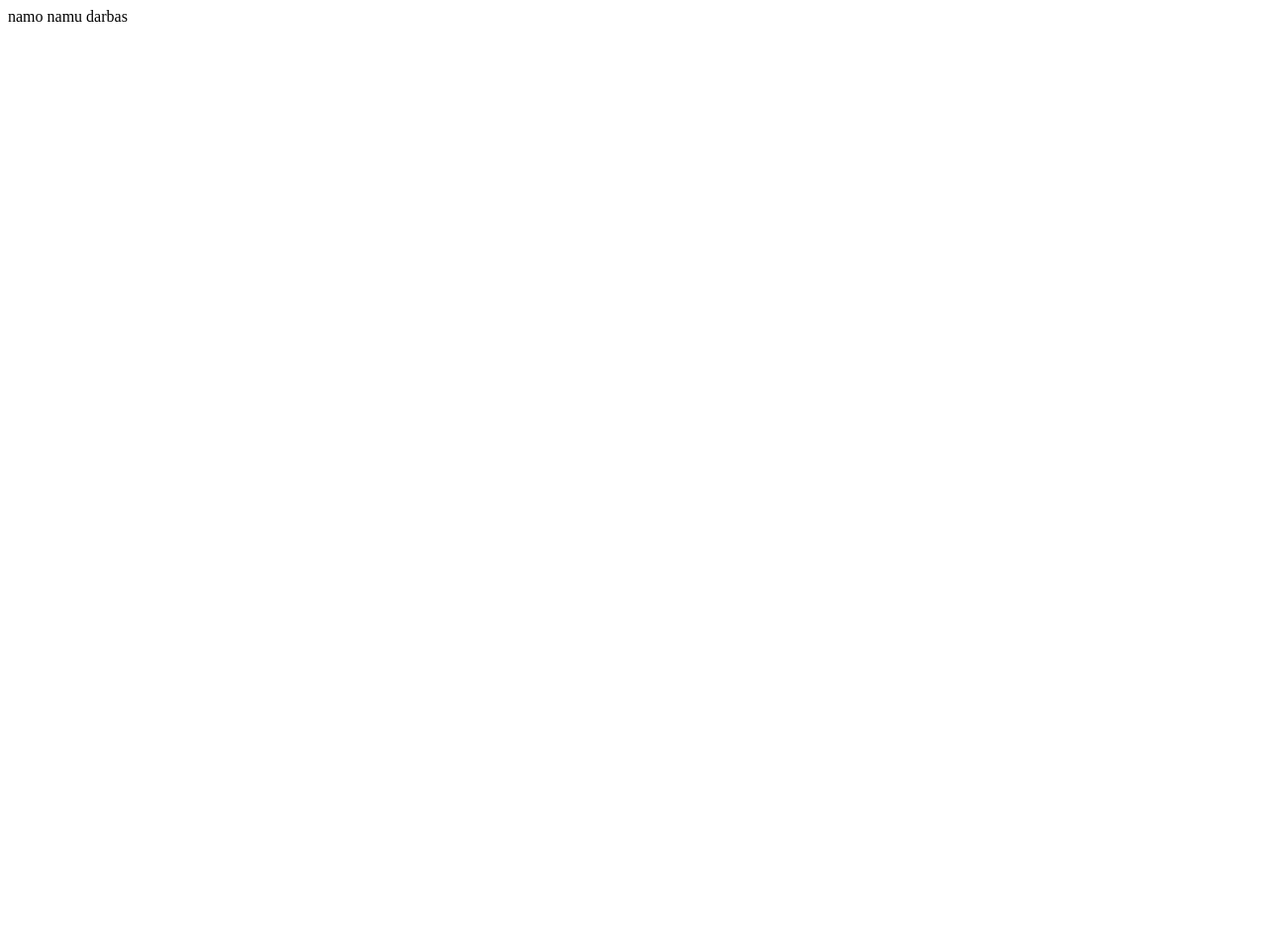
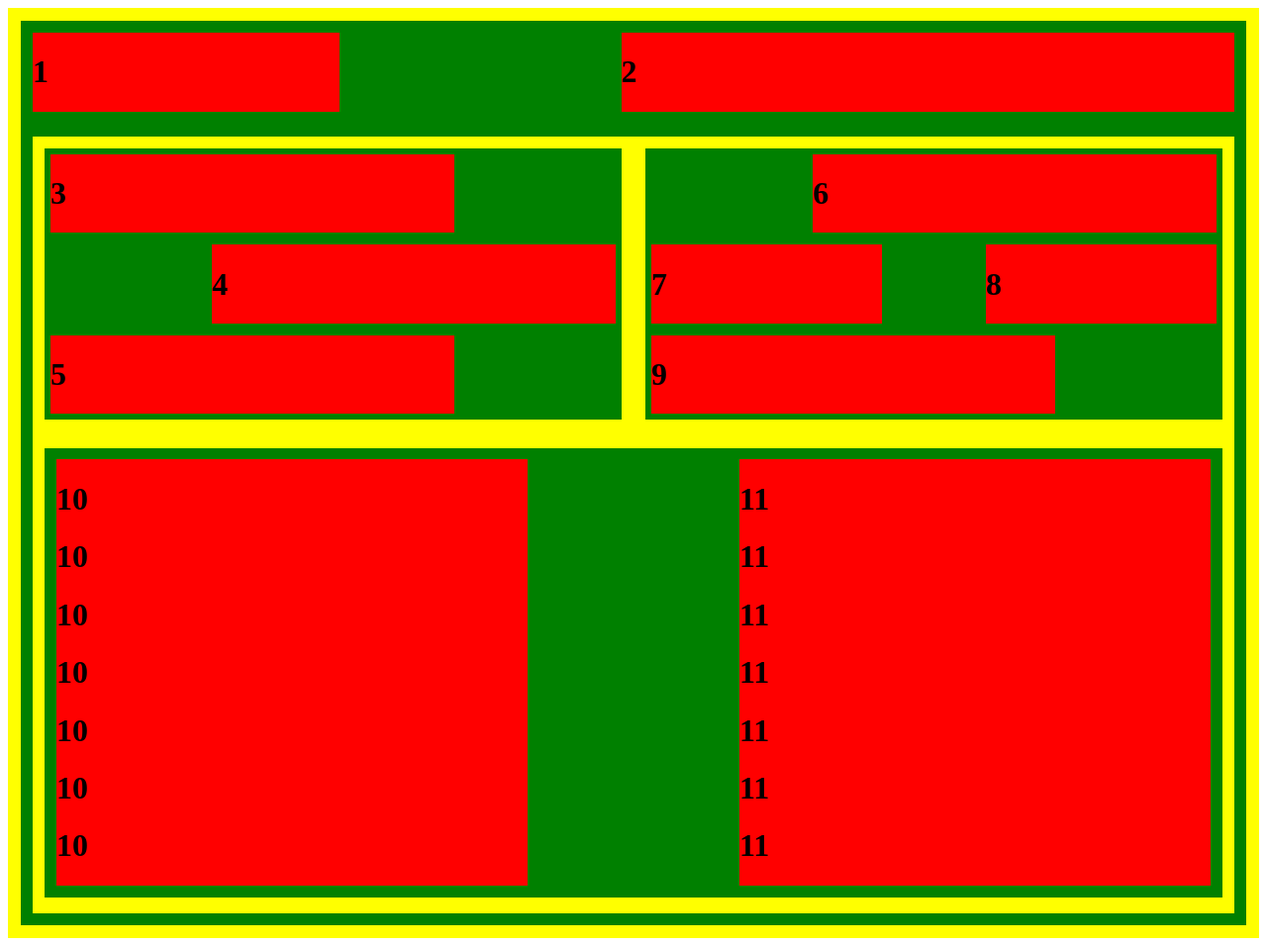
Before and after one commit to reginareg/3-namu-darbas, a website: page index.html in a window 1280 px wide. Shown: the whole page at 99% size. Before the commit the page ends 800 px from the top, so only its background shows below. Drawn offline with Linux system fonts and the light colour scheme.

Commit message:
3-namu darbas

```diff
--- a/index.html
+++ b/index.html
@@ -4,9 +4,55 @@
     <meta charset="UTF-8">
     <meta http-equiv="X-UA-Compatible" content="IE=edge">
     <meta name="viewport" content="width=device-width, initial-scale=1.0">
-    <title>nd</title>
+    <title>homework</title>
 </head>
 <body>
-    namo namu darbas
+    <main
+    <div style="width: 100%; background-color: yellow;">
+
+        <div style="display: inline-block; width: 98%; background-color: green; margin: 1%;">
+            <div style="width: 25%; float: left; background-color: red; margin: 1%;"><h1>1</h1> </div>
+            <div style="width: 50%; float: right; background-color: red; margin: 1%;"><h1>2</h1></div>
+
+            <div style="display: inline-block; width: 98%; background-color: yellow; margin: 1%;">
+                <div style="display: inline-block; width: 48%; background-color: green; margin: 1%;">
+                    <div style="width: 70%; float: left; background-color: red; margin: 1%;"><h1>3</h1> </div>
+                    <div style="width: 70%; float: right; background-color: red; margin: 1%;"><h1>4</h1> </div>
+                    <div style="width: 70%; float: left; background-color: red; margin: 1%;"><h1>5</h1> </div>
+                </div>
+                <div style="width: 48%; float: right; background-color: green; margin: 1%;">
+                    <div style="width: 70%; float: right; background-color: red; margin: 1%;"><h1>6</h1> </div>
+                    <div style="width: 40%; float: left; background-color: red; margin: 1%;"><h1>7</h1> </div>
+                    <div style="width: 40%; float: right; background-color: red; margin: 1%;"><h1>8</h1> </div>
+                    <div style="width: 70%; float: left; background-color: red; margin: 1%;"><h1>9</h1> </div>
+                </div>
+
+
+
+        <div style="display: inline-block; width: 98%; background-color: green; margin: 1%;">
+            <div style="width: 40%; float: left; background-color: red; margin: 1%;">
+                <h1>10</h1>
+                <h1>10</h1>
+                <h1>10</h1>
+                <h1>10</h1>
+                <h1>10</h1>
+                <h1>10</h1>
+                <h1>10</h1>
+            </div>
+            <div style="width: 40%; float: right; background-color: red; margin: 1%;">
+                <h1>11</h1>
+                <h1>11</h1>
+                <h1>11</h1>
+                <h1>11</h1>
+                <h1>11</h1>
+                <h1>11</h1>
+                <h1>11</h1>
+            </div>
+
+        </div>
+    </div>
+    </main>
+
+
 </body>
 </html>
```
